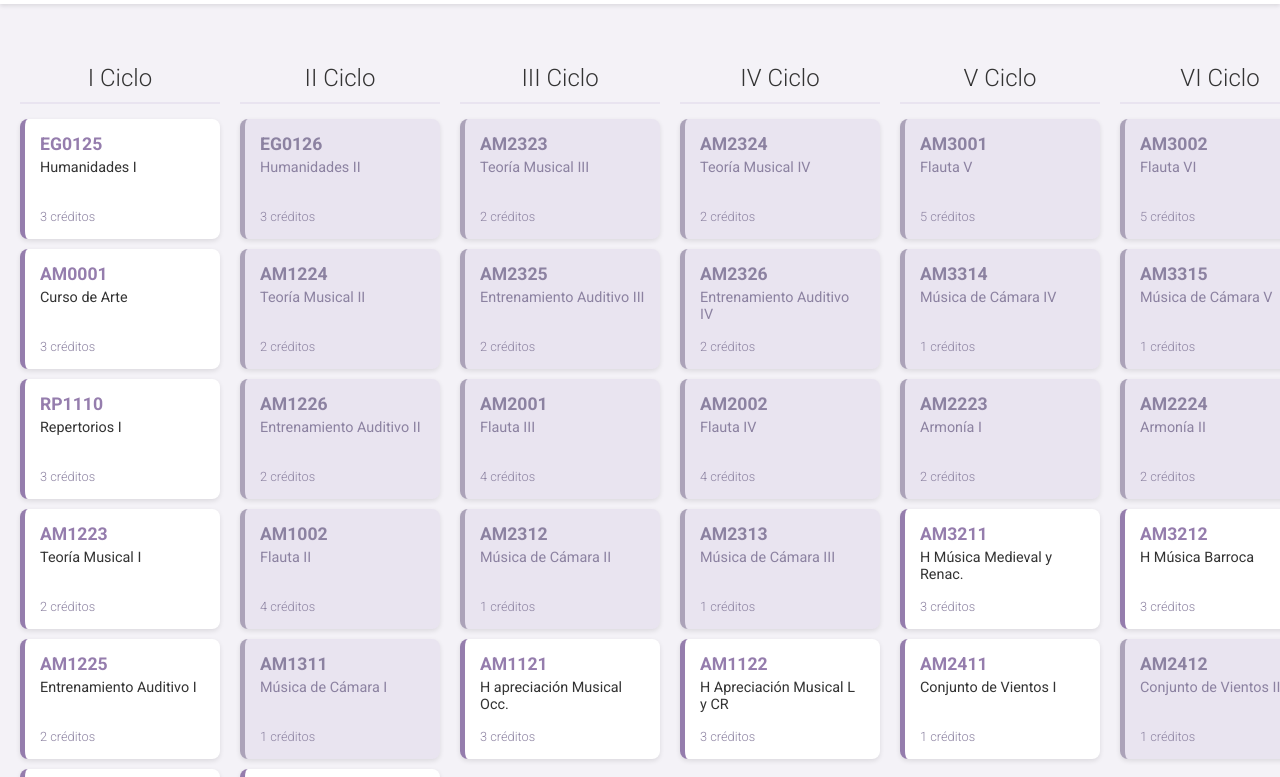
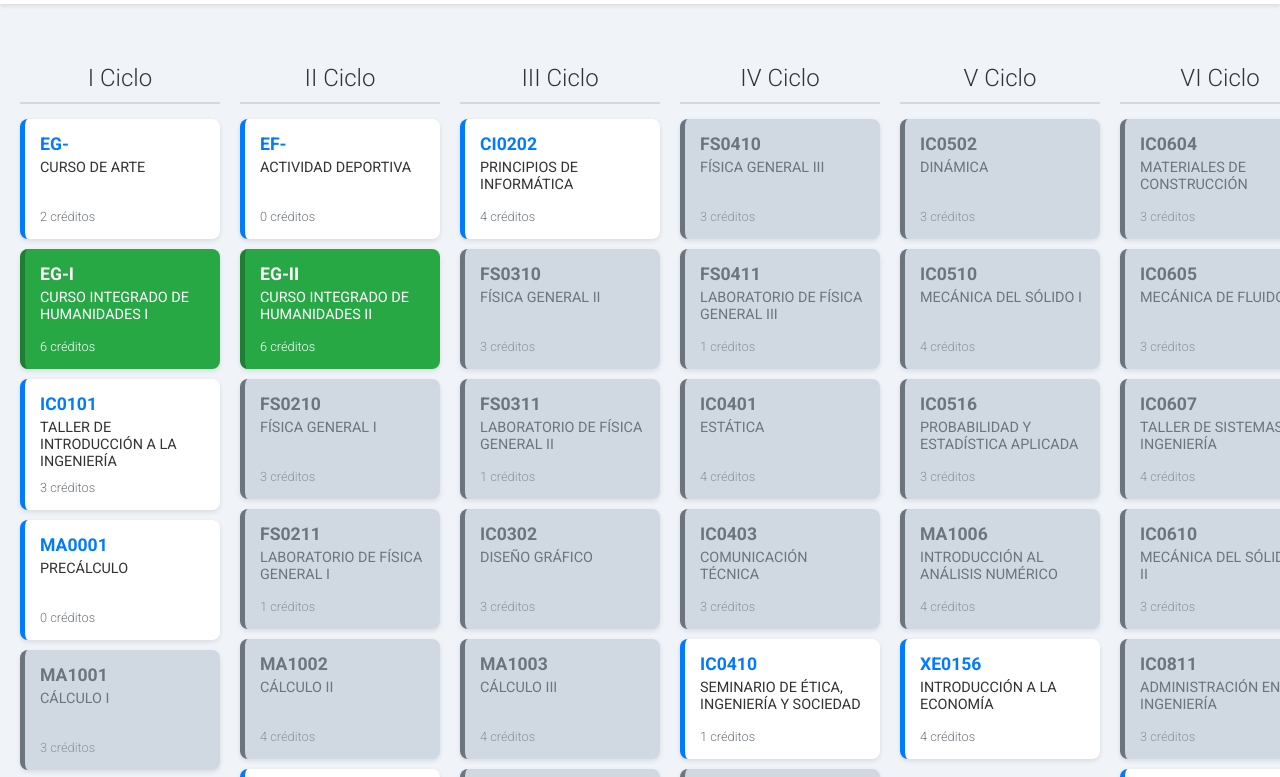
Before and after one commit to oscarto200/mallas-curri, a plain HTML site: page index.html in a window 1280 px wide. Shown: the part 176-953 px from the top of the page. Drawn offline with Linux system fonts and the light colour scheme.

Commit message:
Add files via upload

```diff
--- a/estilos.css
+++ b/estilos.css
@@ -1,13 +1,13 @@
 :root {
-    --color-bg: #f4f2f7;
+    --color-bg: #f0f4f8;
     --color-header: #ffffff;
     --color-text: #333;
-    --color-locked: #e9e4f0;
-    --color-locked-text: #8c82a1;
-    --color-main: #957dad;      /* Morado Principal */
-    --color-main-hover: #7b6294;
-    --color-approved: #512da8;    /* Morado Oscuro */
-    --color-reset: #D81B60;       /* Rosa/Magenta para contraste */
+    --color-locked: #d0d9e2;
+    --color-locked-text: #6c757d;
+    --color-available: #007bff;
+    --color-available-hover: #0056b3;
+    --color-approved: #28a745;
+    --color-approved-check: #ffffff;
     --shadow-color: rgba(0, 0, 0, 0.1);
 }
 
@@ -27,7 +27,7 @@ header {
     margin-bottom: 20px;
 }
 
-h1 { margin: 0; color: var(--color-main); }
+h1 { margin: 0; color: var(--color-available); }
 header p { margin: 5px 0 0 0; }
 h2 { font-weight: 300; text-align: center; margin-bottom: 15px; border-bottom: 2px solid var(--color-locked); padding-bottom: 10px; }
 
@@ -42,10 +42,10 @@ h2 { font-weight: 300; text-align: center; margin-bottom: 15px; border-bottom: 2
 
 #stats { display: flex; gap: 40px; }
 .stat-item h3 { margin: 0 0 5px 0; font-size: 1em; font-weight: 400; color: var(--color-locked-text); }
-.stat-item p { margin: 0; font-size: 1.8em; font-weight: 700; color: var(--color-main); text-align: center; }
+.stat-item p { margin: 0; font-size: 1.8em; font-weight: 700; color: var(--color-available); text-align: center; }
 
 #reset-button {
-    background-color: var(--color-reset);
+    background-color: #dc3545;
     color: white;
     border: none;
     padding: 10px 20px;
@@ -54,7 +54,7 @@ h2 { font-weight: 300; text-align: center; margin-bottom: 15px; border-bottom: 2
     font-weight: bold;
     transition: background-color 0.2s ease;
 }
-#reset-button:hover { background-color: #a01549; }
+#reset-button:hover { background-color: #c82333; }
 
 #course-grid {
     display: flex;
@@ -82,10 +82,10 @@ h2 { font-weight: 300; text-align: center; margin-bottom: 15px; border-bottom: 2
 .course-name { font-weight: 400; font-size: 0.9em; margin-bottom: 10px; min-height: 40px; }
 .course-credits { font-weight: 300; font-size: 0.8em; color: var(--color-locked-text); }
 .course-grade { position: absolute; top: 8px; right: 12px; background-color: rgba(255, 255, 255, 0.2); padding: 3px 8px; border-radius: 10px; font-size: 0.9em; font-weight: 700; }
-.course-box.locked { background-color: var(--color-locked); color: var(--color-locked-text); border-left-color: #aca3b9; cursor: not-allowed; }
-.course-box.locked .course-credits { color: var(--color-locked-text); }
-.course-box.available { border-left-color: var(--color-main); cursor: pointer; }
-.course-box.available:hover { transform: translateY(-3px); box-shadow: 0 4px 10px var(--shadow-color); background-color: #f8f6fb; }
-.course-box.available .course-code { color: var(--color-main); }
-.course-box.approved { background-color: var(--color-approved); color: white; border-left-color: #311b92; cursor: default; }
+.course-box.locked { background-color: var(--color-locked); color: var(--color-locked-text); border-left-color: #6c757d; cursor: not-allowed; }
+.course-box.locked .course-credits { color: #8a939b; }
+.course-box.available { border-left-color: var(--color-available); cursor: pointer; }
+.course-box.available:hover { transform: translateY(-3px); box-shadow: 0 4px 10px var(--shadow-color); background-color: #e6f2ff; }
+.course-box.available .course-code { color: var(--color-available); }
+.course-box.approved { background-color: var(--color-approved); color: white; border-left-color: #1e7e34; cursor: default; }
 .course-box.approved .course-code, .course-box.approved .course-credits { color: white; }
--- a/index.html
+++ b/index.html
@@ -3,7 +3,7 @@
 <head>
     <meta charset="UTF-8">
     <meta name="viewport" content="width=device-width, initial-scale=1.0">
-    <title>Malla Interactiva - Música (Flauta)</title>
+    <title>Malla Interactiva - Ingeniería Civil</title>
     <link rel="stylesheet" href="estilos.css">
     <link rel="preconnect" href="https://fonts.googleapis.com">
     <link rel="preconnect" href="https://fonts.gstatic.com" crossorigin>
@@ -13,7 +13,7 @@
 
     <header>
         <h1>Malla Curricular Interactiva</h1>
-        <p>Música con Énfasis en Vientos (Flauta)</p>
+        <p>Ingeniería Civil</p>
 
         <div id="dashboard">
             <div id="stats">
@@ -43,6 +43,7 @@
         <div class="cycle-container"><h2>VIII Ciclo</h2><div class="cycle-column" id="cycle-8"></div></div>
         <div class="cycle-container"><h2>IX Ciclo</h2><div class="cycle-column" id="cycle-9"></div></div>
         <div class="cycle-container"><h2>X Ciclo</h2><div class="cycle-column" id="cycle-10"></div></div>
+        <div class="cycle-container"><h2>XI Ciclo</h2><div class="cycle-column" id="cycle-11"></div></div>
     </main>
 
     <script src="script.js"></script>
--- a/script.js
+++ b/script.js
@@ -6,74 +6,91 @@ document.addEventListener('DOMContentLoaded', () => {
     const approvedCreditsEl = document.getElementById('approved-credits');
     const weightedAverageEl = document.getElementById('weighted-average');
 
-    // --- DATOS DE CURSOS (MÚSICA - VIENTOS) ---
+    // --- CONFIGURACIÓN DEL PROMEDIO BASE ---
+    // He asumido que tu promedio de 7.88 representa 15 créditos.
+    // Si este número es diferente, solo cámbialo aquí.
+    const creditosBase = 15;
+    const promedioBase = 7.88;
+    const puntosBase = creditosBase * promedioBase;
+
+    // --- DATOS DE CURSOS ---
     const coursesData = [
         // Ciclo I
-        { id: 'EG0125', name: 'Humanidades I', cycle: 1, credits: 3, req: [], coreq: [] },
-        { id: 'AM0001', name: 'Curso de Arte', cycle: 1, credits: 3, req: [], coreq: [] },
-        { id: 'RP1110', name: 'Repertorios I', cycle: 1, credits: 3, req: [], coreq: [] },
-        { id: 'AM1223', name: 'Teoría Musical I', cycle: 1, credits: 2, req: [], coreq: [] },
-        { id: 'AM1225', name: 'Entrenamiento Auditivo I', cycle: 1, credits: 2, req: [], coreq: [] },
-        { id: 'AM1001', name: 'Flauta I', cycle: 1, credits: 4, req: [], coreq: [] },
-
+        { id: 'EG-', name: 'CURSO DE ARTE', cycle: 1, credits: 2, req: [], coreq: [] },
+        { id: 'EG-I', name: 'CURSO INTEGRADO DE HUMANIDADES I', cycle: 1, credits: 6, req: [], coreq: [] },
+        { id: 'IC0101', name: 'TALLER DE INTRODUCCIÓN A LA INGENIERÍA', cycle: 1, credits: 3, req: [], coreq: [] },
+        { id: 'MA0001', name: 'PRECÁLCULO', cycle: 1, credits: 0, req: [], coreq: [] },
+        { id: 'MA1001', name: 'CÁLCULO I', cycle: 1, credits: 3, req: ['MA0001'], coreq: [] },
+        { id: 'RP-1', name: 'REPERTORIO', cycle: 1, credits: 3, req: [], coreq: [] },
         // Ciclo II
-        { id: 'EG0126', name: 'Humanidades II', cycle: 2, credits: 3, req: ['EG0125'], coreq: [] },
-        { id: 'AM1224', name: 'Teoría Musical II', cycle: 2, credits: 2, req: ['AM1223'], coreq: [] },
-        { id: 'AM1226', name: 'Entrenamiento Auditivo II', cycle: 2, credits: 2, req: ['AM1225'], coreq: [] },
-        { id: 'AM1002', name: 'Flauta II', cycle: 2, credits: 4, req: ['AM1001'], coreq: [] },
-        { id: 'AM1311', name: 'Música de Cámara I', cycle: 2, credits: 1, req: ['AM1001'], coreq: [] },
-        { id: 'AM0115', name: 'Coro', cycle: 2, credits: 2, req: [], coreq: [] },
-
+        { id: 'EF-', name: 'ACTIVIDAD DEPORTIVA', cycle: 2, credits: 0, req: [], coreq: [] },
+        { id: 'EG-II', name: 'CURSO INTEGRADO DE HUMANIDADES II', cycle: 2, credits: 6, req: ['EG-I'], coreq: [] },
+        { id: 'FS0210', name: 'FÍSICA GENERAL I', cycle: 2, credits: 3, req: ['MA1001'], coreq: ['FS0211'] },
+        { id: 'FS0211', name: 'LABORATORIO DE FÍSICA GENERAL I', cycle: 2, credits: 1, req: ['MA1001'], coreq: ['FS0210'] },
+        { id: 'MA1002', name: 'CÁLCULO II', cycle: 2, credits: 4, req: ['MA1001'], coreq: [] },
+        { id: 'QU0114', name: 'QUÍMICA GENERAL INTENSIVA', cycle: 2, credits: 4, req: [], coreq: ['QU0115'] },
+        { id: 'QU0115', name: 'LABORATORIO DE QUÍMICA GENERAL INTENSIVA', cycle: 2, credits: 1, req: [], coreq: ['QU0114'] },
         // Ciclo III
-        { id: 'AM2323', name: 'Teoría Musical III', cycle: 3, credits: 2, req: ['AM1224'], coreq: [] },
-        { id: 'AM2325', name: 'Entrenamiento Auditivo III', cycle: 3, credits: 2, req: ['AM1226'], coreq: [] },
-        { id: 'AM2001', name: 'Flauta III', cycle: 3, credits: 4, req: ['AM1002'], coreq: [] },
-        { id: 'AM2312', name: 'Música de Cámara II', cycle: 3, credits: 1, req: ['AM1311'], coreq: [] },
-        { id: 'AM1121', name: 'H apreciación Musical Occ.', cycle: 3, credits: 3, req: [], coreq: [] },
-
+        { id: 'CI0202', name: 'PRINCIPIOS DE INFORMÁTICA', cycle: 3, credits: 4, req: [], coreq: [] },
+        { id: 'FS0310', name: 'FÍSICA GENERAL II', cycle: 3, credits: 3, req: ['FS0210', 'FS0211', 'MA1002'], coreq: ['FS0311'] },
+        { id: 'FS0311', name: 'LABORATORIO DE FÍSICA GENERAL II', cycle: 3, credits: 1, req: ['FS0210', 'FS0211', 'MA1002'], coreq: ['FS0310'] },
+        { id: 'IC0302', name: 'DISEÑO GRÁFICO', cycle: 3, credits: 3, req: ['IC0101', 'MA1002'], coreq: [] },
+        { id: 'MA1003', name: 'CÁLCULO III', cycle: 3, credits: 4, req: ['MA1002'], coreq: [] },
+        { id: 'MA1004', name: 'ÁLGEBRA LINEAL', cycle: 3, credits: 3, req: ['MA1002'], coreq: [] },
         // Ciclo IV
-        { id: 'AM2324', name: 'Teoría Musical IV', cycle: 4, credits: 2, req: ['AM2323'], coreq: [] },
-        { id: 'AM2326', name: 'Entrenamiento Auditivo IV', cycle: 4, credits: 2, req: ['AM2325'], coreq: [] },
-        { id: 'AM2002', name: 'Flauta IV', cycle: 4, credits: 4, req: ['AM2001'], coreq: [] },
-        { id: 'AM2313', name: 'Música de Cámara III', cycle: 4, credits: 1, req: ['AM2312'], coreq: [] },
-        { id: 'AM1122', name: 'H Apreciación Musical L y CR', cycle: 4, credits: 3, req: [], coreq: [] },
-
+        { id: 'FS0410', name: 'FÍSICA GENERAL III', cycle: 4, credits: 3, req: ['FS0310', 'FS0311', 'MA1003'], coreq: ['FS0411'] },
+        { id: 'FS0411', name: 'LABORATORIO DE FÍSICA GENERAL III', cycle: 4, credits: 1, req: ['FS0310', 'FS0311'], coreq: ['FS0410'] },
+        { id: 'IC0401', name: 'ESTÁTICA', cycle: 4, credits: 4, req: ['FS0310', 'IC0302', 'MA1003'], coreq: [] },
+        { id: 'IC0403', name: 'COMUNICACIÓN TÉCNICA', cycle: 4, credits: 3, req: ['IC0302'], coreq: [] },
+        { id: 'IC0410', name: 'SEMINARIO DE ÉTICA, INGENIERÍA Y SOCIEDAD', cycle: 4, credits: 1, req: [], coreq: ['IC0403'] },
+        { id: 'IT0001', name: 'FUNDAMENTOS DE INGENIERÍA TOPOGRÁFICA', cycle: 4, credits: 3, req: ['IC0302'], coreq: [] },
+        { id: 'MA1005', name: 'ECUACIONES DIFERENCIALES', cycle: 4, credits: 4, req: ['MA1002', 'MA1004'], coreq: [] },
         // Ciclo V
-        { id: 'AM3001', name: 'Flauta V', cycle: 5, credits: 5, req: ['AM2002'], coreq: [] },
-        { id: 'AM3314', name: 'Música de Cámara IV', cycle: 5, credits: 1, req: ['AM2313'], coreq: [] },
-        { id: 'AM2223', name: 'Armonía I', cycle: 5, credits: 2, req: ['AM2324', 'AM2326'], coreq: [] },
-        { id: 'AM3211', name: 'H Música Medieval y Renac.', cycle: 5, credits: 3, req: [], coreq: [] },
-        { id: 'AM2411', name: 'Conjunto de Vientos I', cycle: 5, credits: 1, req: [], coreq: [] },
-
+        { id: 'IC0502', name: 'DINÁMICA', cycle: 5, credits: 3, req: ['FS0410', 'IC0401', 'MA1005'], coreq: [] },
+        { id: 'IC0510', name: 'MECÁNICA DEL SÓLIDO I', cycle: 5, credits: 4, req: ['IC0401', 'MA1005', 'QU0114'], coreq: [] },
+        { id: 'IC0516', name: 'PROBABILIDAD Y ESTADÍSTICA APLICADA', cycle: 5, credits: 3, req: ['CI0202', 'MA1005'], coreq: [] },
+        { id: 'MA1006', name: 'INTRODUCCIÓN AL ANÁLISIS NUMÉRICO', cycle: 5, credits: 4, req: ['CI0202', 'MA1005'], coreq: [] },
+        { id: 'XE0156', name: 'INTRODUCCIÓN A LA ECONOMÍA', cycle: 5, credits: 4, req: [], coreq: [] },
         // Ciclo VI
-        { id: 'AM3002', name: 'Flauta VI', cycle: 6, credits: 5, req: ['AM3001'], coreq: [] },
-        { id: 'AM3315', name: 'Música de Cámara V', cycle: 6, credits: 1, req: ['AM3314'], coreq: [] },
-        { id: 'AM2224', name: 'Armonía II', cycle: 6, credits: 2, req: ['AM2223'], coreq: [] },
-        { id: 'AM3212', name: 'H Música Barroca', cycle: 6, credits: 3, req: [], coreq: [] },
-        { id: 'AM2412', name: 'Conjunto de Vientos II', cycle: 6, credits: 1, req: ['AM2411'], coreq: [] },
-
+        { id: 'IC0604', name: 'MATERIALES DE CONSTRUCCIÓN', cycle: 6, credits: 3, req: ['IC0510'], coreq: [] },
+        { id: 'IC0605', name: 'MECÁNICA DE FLUIDOS', cycle: 6, credits: 3, req: ['IC0502', 'MA1006'], coreq: [] },
+        { id: 'IC0607', name: 'TALLER DE SISTEMAS DE INGENIERÍA', cycle: 6, credits: 4, req: ['IC0403', 'IC0410', 'IC0516'], coreq: [] },
+        { id: 'IC0610', name: 'MECÁNICA DEL SÓLIDO II', cycle: 6, credits: 3, req: ['IC0510', 'IC0516'], coreq: [] },
+        { id: 'IC0811', name: 'ADMINISTRACIÓN EN INGENIERÍA', cycle: 6, credits: 3, req: ['IC0516', 'XE0156'], coreq: [] },
+        { id: 'SR-1', name: 'SEMINARIO DE REALIDAD NACIONAL I', cycle: 6, credits: 2, req: ['EG-II'], coreq: [] },
         // Ciclo VII
-        { id: 'AM4001', name: 'Flauta VII', cycle: 7, credits: 5, req: ['AM3002'], coreq: [] },
-        { id: 'AM4316', name: 'Música de Cámara VI', cycle: 7, credits: 1, req: ['AM3315'], coreq: [] },
-        { id: 'AM3121', name: 'Contrapunto I', cycle: 7, credits: 2, req: ['AM2224'], coreq: [] },
-        { id: 'AM4213', name: 'H Música Clásica', cycle: 7, credits: 3, req: [], coreq: [] },
-
+        { id: 'IC0701', name: 'ANÁLISIS ESTRUCTURAL', cycle: 7, credits: 3, req: ['IC0610'], coreq: [] },
+        { id: 'IC0703', name: 'MECÁNICA DE SUELOS', cycle: 7, credits: 4, req: ['IC0604', 'IC0605', 'IC0610'], coreq: [] },
+        { id: 'IC0704', name: 'MÉTODOS CONSTRUCTIVOS I', cycle: 7, credits: 3, req: ['IC0604', 'IT0001'], coreq: [] },
+        { id: 'IC0709', name: 'HIDRÁULICA GENERAL', cycle: 7, credits: 3, req: ['IC0605'], coreq: [] },
+        { id: 'IC0711', name: 'TRANSPORTES', cycle: 7, credits: 3, req: ['IC0607'], coreq: [] },
+        { id: 'IC0712', name: 'FUNDAMENTOS DE INGENIERÍA AMBIENTAL', cycle: 7, credits: 3, req: ['IC0605'], coreq: [] },
         // Ciclo VIII
-        { id: 'AM4002', name: 'Flauta VIII', cycle: 8, credits: 5, req: ['AM4001'], coreq: [] },
-        { id: 'AM4111', name: 'Análisis Musical I', cycle: 8, credits: 2, req: ['AM3121'], coreq: [] },
-        { id: 'AM4214', name: 'H Música Siglo XIX', cycle: 8, credits: 3, req: [], coreq: [] },
-        { id: 'SR2120', name: 'Seminario de Realidad Nac. I', cycle: 8, credits: 2, req: [], coreq: [] },
-
+        { id: 'IC0801', name: 'CONCRETO REFORZADO', cycle: 8, credits: 3, req: ['IC0604', 'IC0701'], coreq: [] },
+        { id: 'IC0804', name: 'PROGRAMACIÓN Y PRESUPUESTACIÓN DE OBRA', cycle: 8, credits: 3, req: [], coreq: ['IC0704', 'IC0811'] },
+        { id: 'IC0808', name: 'HIDROLOGÍA', cycle: 8, credits: 3, req: ['IC0709', 'IC0712', 'IT0001'], coreq: [] },
+        { id: 'IC0809', name: 'INGENIERÍA GEOTÉCNICA', cycle: 8, credits: 3, req: ['IC0703'], coreq: [] },
+        { id: 'IC0810', name: 'DISEÑO VIAL', cycle: 8, credits: 3, req: ['IC0703', 'IC0711', 'IT0001'], coreq: [] },
+        { id: 'IC1006', name: 'ANÁLISIS DE IMPACTO AMBIENTAL', cycle: 8, credits: 3, req: ['IC0712'], coreq: [] },
         // Ciclo IX
-        { id: 'AM4215', name: 'H Música Siglo XX y XXI', cycle: 9, credits: 3, req: [], coreq: [] },
-        { id: 'SR2121', name: 'Seminario de Realidad Nac. II', cycle: 9, credits: 2, req: ['SR2120'], coreq: [] },
-        { id: 'AM4510', name: 'Trabajo Final de Graduación I', cycle: 9, credits: 3, req: ['AM4002'], coreq: [] },
-
+        { id: 'IC0905', name: 'TALLER DE DISEÑO', cycle: 9, credits: 4, req: ['IC0801', 'IC0804', 'IC0808', 'IC0809', 'IC0810', 'IC1006'], coreq: [] },
+        { id: 'SR-II', name: 'SEMINARIO DE REALIDAD NACIONAL II', cycle: 9, credits: 2, req: ['SR-1'], coreq: [] },
+        { id: 'OPT1119-1', name: 'OPTATIVO 1', cycle: 9, credits: 3, req: ['IC0801','IC0809'], coreq: [] },
+        { id: 'OPT1119-2', name: 'OPTATIVO 2', cycle: 9, credits: 3, req: ['IC0801','IC0809'], coreq: [] },
+        { id: 'OPT1119-3', name: 'OPTATIVO 3', cycle: 9, credits: 3, req: ['IC0801','IC0809'], coreq: [] },
         // Ciclo X
-        { id: 'AM4511', name: 'Trabajo Final de Graduación II', cycle: 10, credits: 3, req: ['AM4510'], coreq: [] },
+        { id: 'OPT1119-4', name: 'OPTATIVO 4', cycle: 10, credits: 3, req: ['IC0905'], coreq: [] },
+        { id: 'OPT1119-5', name: 'OPTATIVO 5', cycle: 10, credits: 3, req: ['IC0905'], coreq: [] },
+        { id: 'OPT1119-6', name: 'OPTATIVO 6', cycle: 10, credits: 3, req: ['IC0905'], coreq: [] },
+        { id: 'OPT1119-7', name: 'OPTATIVO 7', cycle: 10, credits: 3, req: ['IC0905'], coreq: [] },
+        { id: 'OPT1123', name: 'BLOQUE 0', cycle: 10, credits: 0, req: ['IC0905'], coreq: [] },
+        // Ciclo XI
+        { id: 'OPT1193', name: 'BLOQUE TFG', cycle: 11, credits: 0, req: ['OPT1123'], coreq: [] },
     ];
 
     let courses = [];
+
+    // --- FUNCIONES ---
 
     const loadCourses = () => {
         courses = coursesData.map(course => {
@@ -88,7 +105,15 @@ document.addEventListener('DOMContentLoaded', () => {
                     }
                 }
             }
-            return { ...course, status: savedData?.status || 'locked', grade: savedData?.grade !== undefined ? savedData.grade : null };
+            // Aprueba Humanidades I y II por defecto si no tienen datos guardados
+            if (!rawData && (course.id === 'EG-I' || course.id === 'EG-II')) {
+                savedData = { status: 'approved', grade: null };
+            }
+            return {
+                ...course,
+                status: savedData?.status || 'locked',
+                grade: savedData?.grade !== undefined ? savedData.grade : null,
+            };
         });
     };
 
@@ -111,16 +136,24 @@ document.addEventListener('DOMContentLoaded', () => {
     };
 
     const updateStats = () => {
+        // Cursos aprobados por el usuario en la app
         const approvedCourses = courses.filter(c => c.status === 'approved');
-        const totalCredits = approvedCourses.reduce((sum, course) => sum + course.credits, 0);
 
+        // El total de créditos para mostrar SÍ incluye todo (base + nuevos)
+        const totalCreditsForDisplay = approvedCourses.reduce((sum, course) => sum + course.credits, 0);
+
+        // Para el promedio, calculamos solo los cursos con nota
         const coursesForAverage = approvedCourses.filter(c => c.credits > 0 && c.grade !== null);
-        const weightedSum = coursesForAverage.reduce((sum, course) => sum + (course.grade * course.credits), 0);
-        const totalCreditsForAverage = coursesForAverage.reduce((sum, course) => sum + course.credits, 0);
+        const newWeightedSum = coursesForAverage.reduce((sum, course) => sum + (course.grade * course.credits), 0);
+        const newCreditsForAverage = coursesForAverage.reduce((sum, course) => sum + course.credits, 0);
 
-        const weightedAverage = totalCreditsForAverage > 0 ? (weightedSum / totalCreditsForAverage).toFixed(2) : 'N/A';
+        // Sumamos los valores base a los nuevos valores calculados
+        const finalWeightedSum = puntosBase + newWeightedSum;
+        const finalCreditsForAverage = creditosBase + newCreditsForAverage;
 
-        approvedCreditsEl.textContent = totalCredits;
+        const weightedAverage = (finalWeightedSum / finalCreditsForAverage).toFixed(2);
+
+        approvedCreditsEl.textContent = totalCreditsForDisplay;
         weightedAverageEl.textContent = weightedAverage;
     };
 
```
